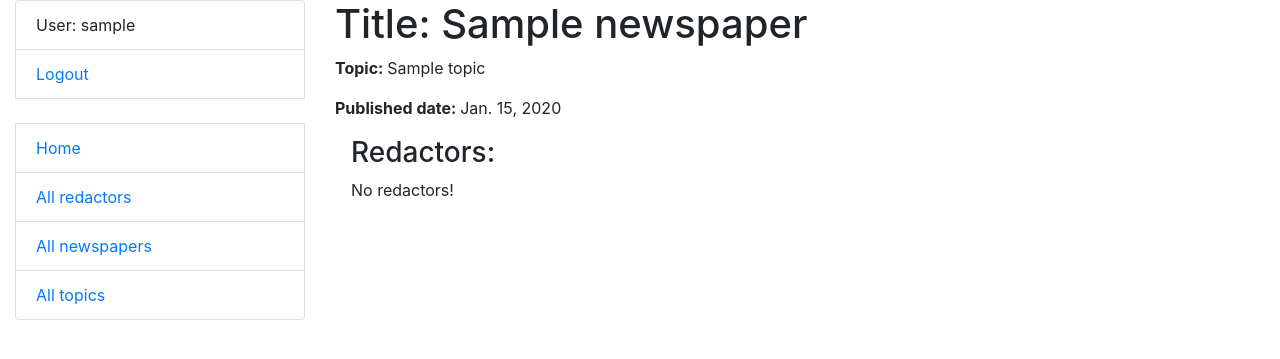
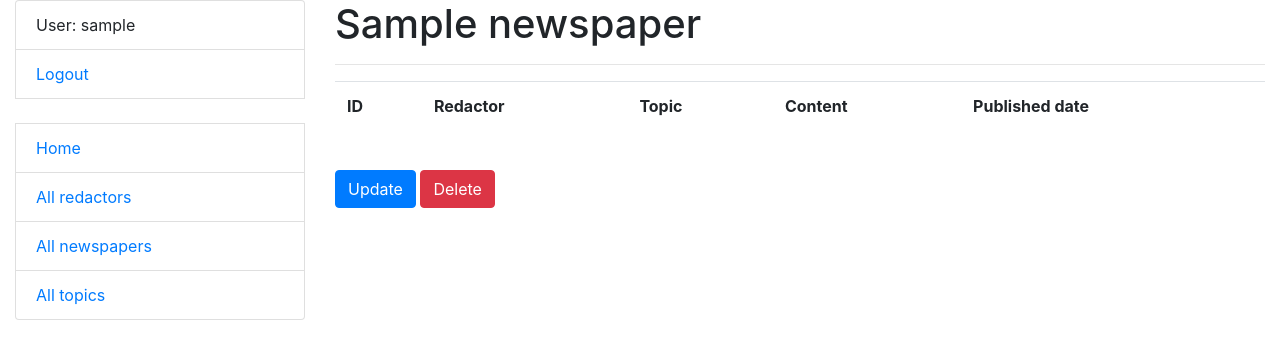
Before and after one commit to MarinaKhrunina/Newspaper-Agency, a Django app: page /catalog/newspapers/1/ in a window 1280 px wide. Shown: the top 359 px of the page. Run offline with Django 4.2, Linux system fonts and the light colour scheme; a user stored in the database is signed in; tables that the repository leaves empty hold one stand-in row (values such as "Sample post"); lists and menus that the app fills with data are empty.

Commit message:
Update newspaper_detail.html

```diff
--- a/templates/catalog/newspaper_detail.html
+++ b/templates/catalog/newspaper_detail.html
@@ -1,17 +1,41 @@
 {% extends "base.html" %}
 
 {% block content %}
-  <h1>Title: {{ newspaper.title }}</h1>
-  <p><strong>Topic: </strong>{{ newspaper.topic }}</p>
-  <p><strong>Published date: </strong>{{ newspaper.published_date }}</p>
-  <div class="ml-3">
-    <h3>Redactors:</h3>
-    {% for redactor in newspaper.redactor.all %}
-      <hr>
-      <p class="text-muted">{{ redactor.id }}</p>
-      <p>{{ redactor.first_name }} {{ redactor.last_name }}</p>
-    {% empty %}
-    <p>No redactors!</p>
-    {% endfor %}
-  </div>
+  <h1>{{ newspaper.title }}</h1>
+  <hr>
+  <table class="table">
+      <tr>
+        <th>ID</th>
+        <th>Redactor</th>
+        <th>Topic</th>
+        <th>Content</th>
+        <th>Published date</th>
+      </tr>
+      {% for newspaper in newspaper_list %}
+        <tr>
+          <td>
+            {{ newspaper.id }}
+          </td>
+          <td>
+            {{ newspaper.publishers }}
+          </td>
+          <td>
+            {{ newspaper.topic }}
+          </td>
+          <td>
+            {{ newspaper.content }}
+          </td>
+          <td>
+            {{ newspaper.published_date }}
+          </td>
+        </tr>
+      {% endfor %}
+    </table>
+    <br>
+    <a href="{% url 'catalog:newspaper-update' pk=newspaper.id %}">
+      <input class="btn btn-primary" type="submit" value="Update">
+    </a>
+    <a href="{% url 'catalog:newspaper-delete' pk=newspaper.id %}">
+      <input class="btn btn-danger" type="submit" value="Delete">
+    </a>
 {% endblock %}
```
